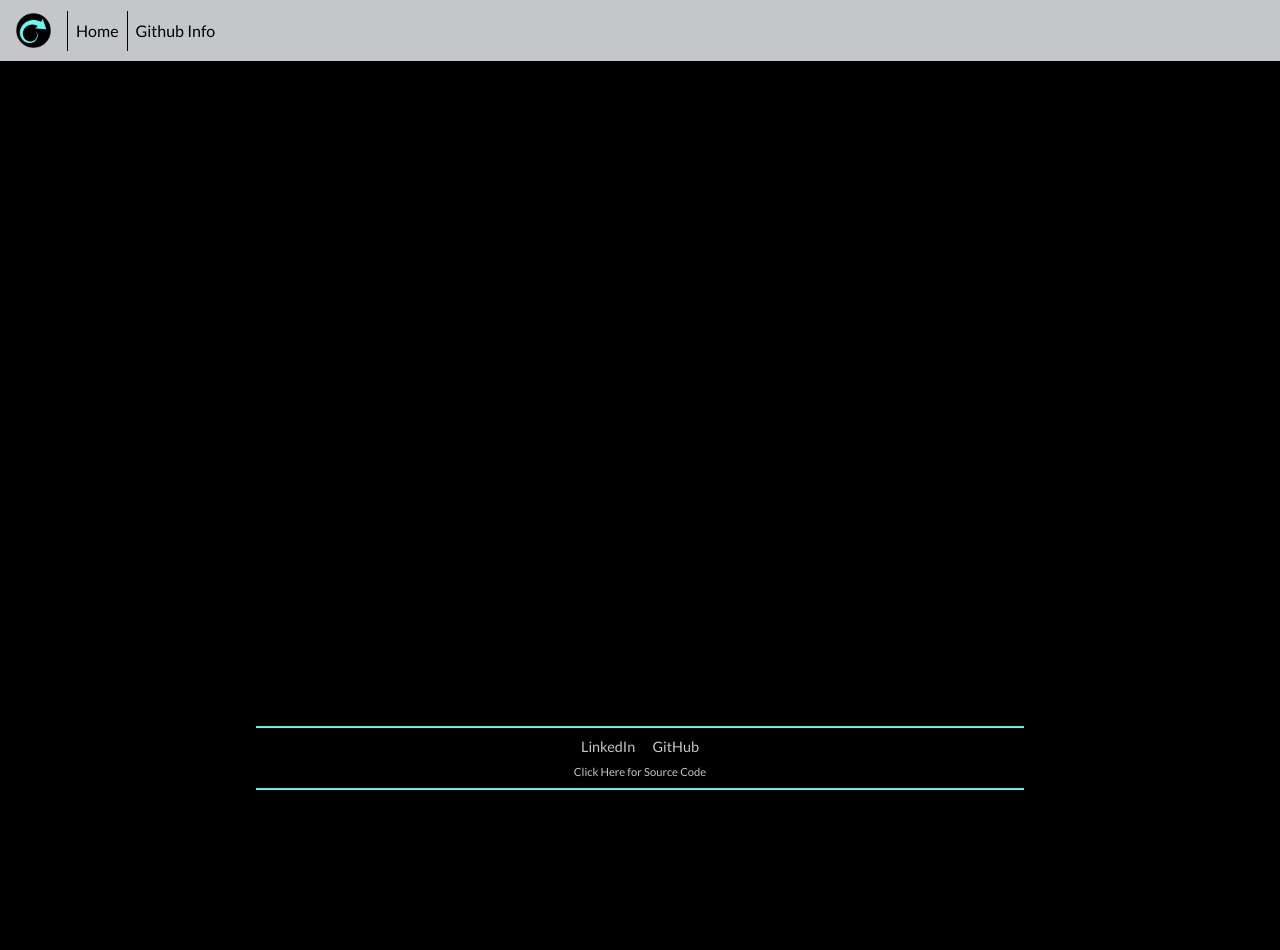
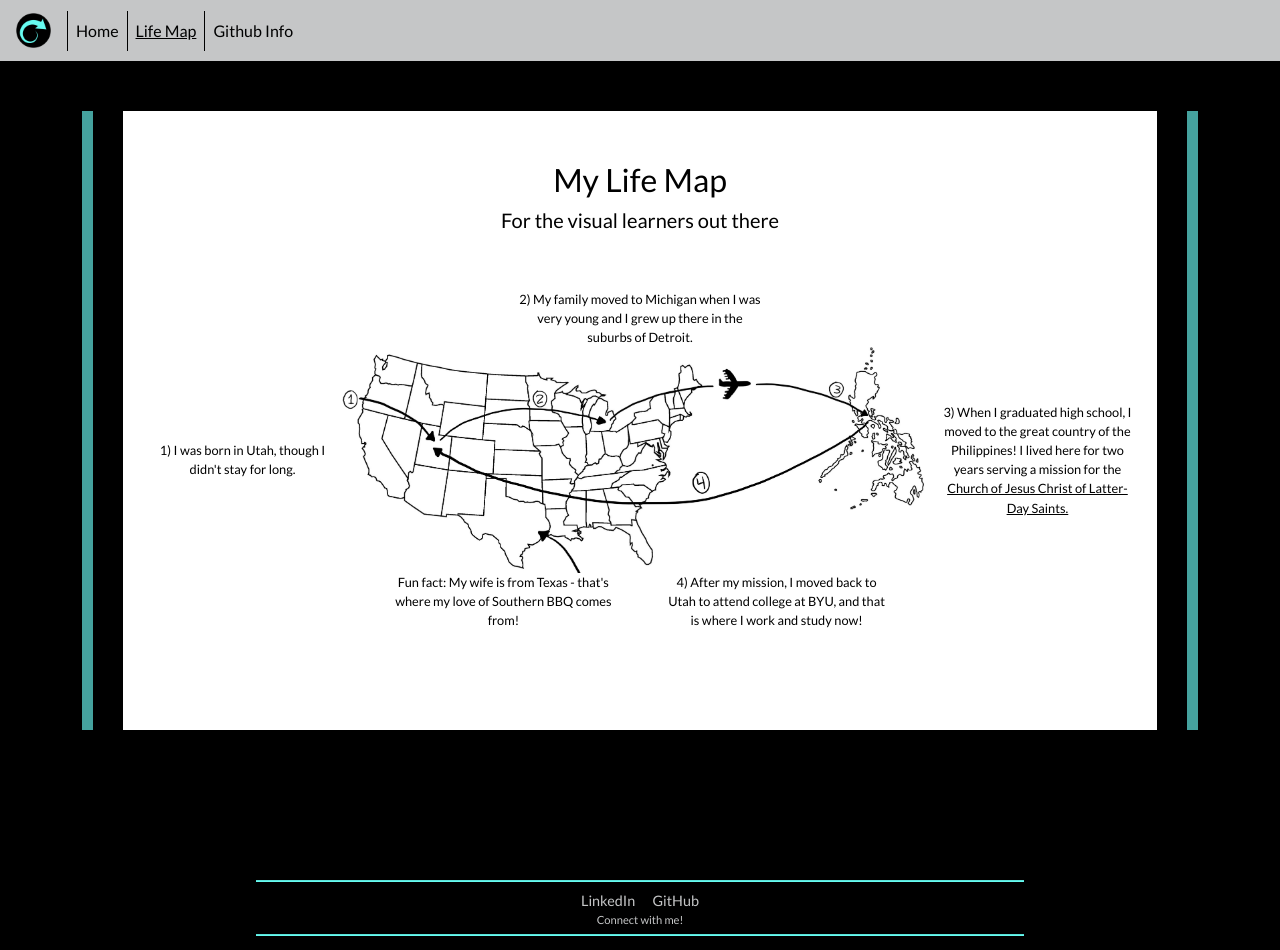
Before and after one commit to bd-g/brentdgeorge.com, a Vue app: page /life-map in a window 1280 px wide. Before the commit the page ends 800 px from the top, so only its background shows below. Built offline with nearby package versions, Linux system fonts and the light colour scheme.

Commit message:
three pages done

```diff
--- a/src/App.vue
+++ b/src/App.vue
@@ -27,7 +27,7 @@ export default {
   -webkit-font-smoothing: antialiased;
   -moz-osx-font-smoothing: grayscale;
   text-align: center;
-  color: #C5C6C7;
+  color: black;
 
   min-height: 100vh;
   overflow: hidden;
@@ -55,4 +55,80 @@ body {
   min-height: 100%;
   background-color: black !important;
 }
+
+.light-content {
+  display: flex;
+  flex-direction: column;
+  background-color: #C5C6C7;
+}
+
+.text-background {
+  display: flex;
+  flex: 1;
+  justify-content: center;
+  background-color: black;
+  padding: 20px;
+}
+
+.text-accent {
+  width: 90%;
+  display: flex;
+  justify-content: center;
+  background-color: #45A29E;
+  margin: 30px;
+}
+
+.text-container {
+  width: 98%;
+  display: flex;
+  flex-direction: column;
+  align-items: center;
+  background-color:white;
+  border-right: 30px solid black;
+  border-left: 30px solid black;
+  padding: 50px 0px 50px 0px;
+}
+
+.map-container {
+  width: 98%;
+  display: flex;
+  flex-direction: column;
+  align-items: center;
+  justify-content: center;
+  background-color:white;
+  border-right: 30px solid black;
+  border-left: 30px solid black;
+  padding: 50px 0px 50px 0px;
+}
+
+  /* Mobile Styles */
+@media only screen and (max-width: 959px) {
+  .text-background {
+    padding: 0;
+  }
+
+  .text-accent {
+    width: 100%;
+    margin: 8px;
+  }
+
+  .text-container {
+    width: 95%;
+    border-right: 0;
+    border-left: 0;
+  }
+
+
+  .map-container {
+    width: 95%;
+    display: flex;
+    flex-direction: column;
+    align-items: center;
+    background-color:white;
+    border-right: none;
+    border-left: none;
+    padding: none;
+  }
+}
+
 </style>
--- a/src/components/BaseFooter.vue
+++ b/src/components/BaseFooter.vue
@@ -7,9 +7,8 @@
         &nbsp;
         <a class="footer-link" href="https://www.github.com/bd-g/" target="_blank">GitHub</a>
       </li>
-      <li class = "info"><a class = "footer-link source-link" target="_blank"
-        href="https://github.com/bd-g/brent-d-george-website">
-        Click Here for Source Code</a>
+      <li class = "info source-link">
+        Connect with me!
       </li>
     </div>
     <hr class="footer-divide">
@@ -70,6 +69,7 @@ export default {
 
 .source-link {
   font-size: 70%;
+  color: #C5C6C7;
 }
 
 .footer-link:hover{
--- a/src/components/MenuHeader.vue
+++ b/src/components/MenuHeader.vue
@@ -5,6 +5,7 @@
     <b-collapse id="nav-collapse" is-nav>
       <b-navbar-nav>
         <router-link class="nav-link bg-black" to="/">Home</router-link>
+        <router-link class="nav-link bg-black" to="/life-map">Life Map</router-link>
         <router-link class="nav-link bg-black" to="/github-info">Github Info</router-link>
       </b-navbar-nav>
     </b-collapse>
@@ -40,4 +41,10 @@ export default {
   color: black !important;
 }
 
+/* Mobile Styles */
+@media only screen and (max-width: 959px) {
+ .nav-link {
+   border: none;
+ }
+}
 </style>
--- a/src/router/index.js
+++ b/src/router/index.js
@@ -21,6 +21,11 @@ const routes = [
     component: Home
   },
   {
+    path: '/life-map',
+    name: 'LifeMap',
+    component: () => import(/* webpackChunkName: "about" */ '../views/LifeMap.vue')
+  },
+  {
     path: '/github-info',
     name: 'GitHubInfo',
     component: () => import(/* webpackChunkName: "about" */ '../views/GitHubInfo.vue')
--- a/src/views/GitHubInfo.vue
+++ b/src/views/GitHubInfo.vue
@@ -3,9 +3,10 @@
       <div class="text-background">
         <div class="text-accent">
           <div class="text-container">
-            <h2>
+            <h1>
               Github Repositories
-            </h2>
+            </h1>
+            <div v-if="!isLoading" class="github-repo-table">
               <table>
                 <tr>
                   <th>Repository Name</th>
@@ -16,7 +17,27 @@
                   <th>Main Language</th>
                   <th>Issues</th>
                 </tr>
+                <tr v-for="repo in githubRepos" :key="repo.id">
+                  <td><a class="black-link" :href="repo.html_url">{{repo.name}}</a></td>
+                  <td class="twentyFiveWidth">{{repo.description ? repo.description : "-"}}</td>
+                  <td><img class="avatar-img" :src="repo.owner.avatar_url">{{repo.owner.login}}</td>
+                  <td>
+                    {{ repo.fork ? "Yes" : "No" }}
+                  </td>
+                  <td>
+                    {{ repo.archived ? "No" : "Yes" }}
+                    <svg width='6' height='6'>
+                      <circle cx='3' cy='3' r='3' :fill="repo.archived ? 'red' : 'green'"></circle>
+                    </svg>
+                  </td>
+                  <td>{{repo.language ? repo.language : "-"}}</td>
+                  <td>{{repo.open_issues ? repo.open_issues : "0"}}</td>
+                </tr>
               </table>
+            </div>
+            <div v-else class="github-repo-table">
+              <h3>Loading...</h3>
+            </div>
           </div>
         </div>
       </div>
@@ -31,7 +52,8 @@ export default {
   name: 'GitHubInfo',
   data() {
     return {
-      githubData: Object
+      githubRepos: Object,
+      isLoading: false
     }
   },
   created() {
@@ -40,101 +62,40 @@ export default {
   methods: {
     async fetchGithubData(){
       try {
-        const axiosInstance = axios.create({
-          baseURL: "https://api.github.com/users/bd-g/repos",
-          timeout: 1000,
-          headers: { 'Accept': 'application/vnd.github.v3+json' }
-        });
-
-        let response = axiosInstance.get("/");
-
-        this.githubData = await response.data;
-        console.log(this.githubData)
+        this.isLoading = true;
+        const response = await axios.get("/api/github/repos");
+        this.githubRepos = response.data.repos;
+        this.isLoading = false;
       }
       catch (error) {
           console.log("--- Error loading repo data --- \n" + error);
       }
-    },
-    createRepoRow(data){
-      let tr = document.createElement("tr");
-
-      let nameTd = document.createElement("td");
-      let nameA = document.createElement("a");
-      nameA.setAttribute("href", data["html_url"]);
-      nameA.setAttribute("class", "black-link");
-      let name = document.createTextNode(data["name"]);
-      nameA.appendChild(name);
-      nameTd.appendChild(nameA);
-
-      let descriptionTd = this.createNode("td", data["description"]);
-      descriptionTd.setAttribute("class", "twentyFiveWidth");
-
-      let ownerTd = document.createElement("td");
-      let ownerAvatar = document.createElement("img");
-      ownerAvatar.setAttribute("src", data["owner"]["avatar_url"]);
-      ownerAvatar.setAttribute("class", "avatar-img");
-      ownerTd.appendChild(ownerAvatar);
-      let owner = document.createTextNode(data["owner"]["login"]);
-      ownerTd.appendChild(owner);
-      ownerTd.setAttribute("style", "white-space: nowrap; overflow: hidden;");
-
-      let forkedTd = this.createNode("td", data["fork"]);
-
-      let activeTd = document.createElement("td");
-      activeTd.innerHTML =
-          this.yesOrNo(!data['archived']) +
-          " <svg width='6' height='6'><circle cx='3' cy='3' r='3' fill='" + ((!data['archived']) ? "green" : "red")
-             + "'></circle></svg>";
-
-      let languagesTd = this.createNode("td", data["language"]);
-
-      let issuesTd = this.createNode("td", data["open_issues"]);
-
-
-      tr.appendChild(nameTd);
-      tr.appendChild(descriptionTd);
-      tr.appendChild(ownerTd);
-      tr.appendChild(forkedTd);
-      tr.appendChild(activeTd);
-      tr.appendChild(languagesTd);
-      tr.appendChild(issuesTd);
-
-      return tr;
-    },
-
-    yesOrNo(bool){
-        if (bool){
-            return "Yes";
-        }
-        return "No";
-    },
-
-    createHeader(){
-        let tr = document.createElement("tr");
-
-        tr.appendChild(this.createNode("th", "Repository Name"));
-        tr.appendChild(this.createNode("th", "Description"));
-        tr.appendChild(this.createNode("th", "Owner"));
-        tr.appendChild(this.createNode("th", "Is Fork"));
-        tr.appendChild(this.createNode("th", "Active"));
-        tr.appendChild(this.createNode("th", "Main Language"));
-        tr.appendChild(this.createNode("th", "Issues"));
-        return tr;
-    },
-
-    createNode(nodeType, nodeText){
-        let t = document.createElement(nodeType);
-        let text = document.createTextNode(nodeText);
-        t.appendChild(text);
-        return t;
     },
   },
 }
 
 </script>
 
+<style scoped>
 
-<style scoped>
+* {
+  color: black;
+}
+
+.black-link {
+  color:  black;
+  text-decoration: underline;
+}
+
+.black-link:hover {
+  color: #45A29E;
+  text-decoration-color: #45A29E;
+}
+
+.avatar-img {
+  width: 25px;
+  text-align: right;
+}
 
 @media only screen and (max-width: 959px) {
   .github-repo-table {
@@ -197,9 +158,20 @@ export default {
     margin: 40px 0 40px;
   }
 
-  .github-repo-table th, .github-repo-table td {
+  .github-repo-table th{
     padding: 15px;
     border: 1px solid black;
+  }
+
+  .github-repo-table td {
+    padding: 15px;
+    border-width: 0px 1px 1px 1px;
+    border-color: black;
+    border-style: solid;
+  }
+
+  .twentyFiveWidth {
+    width: 25%;
   }
 }
 
--- a/src/views/Home.vue
+++ b/src/views/Home.vue
@@ -48,6 +48,10 @@ export default {
 
 
 <style scoped>
+* {
+  color: #C5C6C7;
+}
+
 .mint {
   color: #66FCF1;
 }
--- /dev/null
+++ b/src/views/LifeMap.vue
@@ -0,0 +1,132 @@
+<template>
+  <div class="light-content">
+    <div class="text-background">
+      <div class="text-accent">
+        <div class="map-container">
+          <h2>My Life Map</h2>
+          <h5>For the visual learners out there</h5>
+          <div class="map no-mobile">
+            <div class="top-map">
+              <p>2) My family moved to Michigan when I was very young and I grew up there in the
+                suburbs of Detroit.
+              </p>
+            </div>
+            <div class="middle-map">
+              <p>1) I was born in Utah, though I didn't stay for long.</p>
+              <img class="map-img" src="@/assets/combinedMap.jpg">
+              <p>3) When I graduated high school, I moved to the great country of the Philippines! I lived here for two years serving
+                a mission for the <a class="black-link" href="https://www.comeuntochrist.org" target="_blank">
+                Church of Jesus Christ of Latter-Day Saints.</a>
+              </p>
+            </div>
+            <div class="bottom-map">
+              <p>Fun fact: My wife is from Texas - that's where my love of Southern BBQ comes from!</p>
+              <p class="ten-width no-mobile">&nbsp;</p>
+              <p>4) After my mission, I moved back to Utah to attend college at BYU, and that is where
+                I work and study now!
+              </p>
+            </div>
+          </div>
+          <div class="map no-desktop">
+            <img class="mobile-map-img" src="@/assets/combinedMap.jpg">
+            <p>
+              1) I was born in Utah, though I didn't stay for long.
+            </p>
+            <p>
+              2) My family moved to Michigan when I was very young and I grew up there in the
+                suburbs of Detroit.
+            </p>
+            <p>
+              3) When I graduated high school, I moved to the great country of the Philippines! I lived here for two years serving
+                a mission for the <a class="black-link" href="https://www.comeuntochrist.org" target="_blank">
+                Church of Jesus Christ of Latter-Day Saints.</a>
+            </p>
+            <p>
+              4) After my mission, I moved back to Utah to attend college at BYU, and that is where
+              I work and study now!
+            </p>
+            <p>
+              Fun fact: My wife is from Texas - that's where my love of Southern BBQ comes from!
+            </p>
+          </div>
+        </div>
+      </div>
+    </div>
+  </div>
+</template>
+
+<script>
+export default {
+  name: 'LifeMap'
+}
+
+</script>
+
+<style scoped>
+.map {
+  display: flex;
+  flex-direction: column;
+  align-items: center;
+  margin: 50px 20px 50px 20px;
+}
+
+.top-map p, .middle-map p, .bottom-map p{
+  font-size: 80%;
+  flex: 1;
+  margin: 0;
+}
+
+.top-map{
+  display: flex;
+  justify-content: flex-end;
+  width: 25%;
+}
+.middle-map {
+  display: flex;
+  flex-direction: row;
+  align-items: center;
+}
+.bottom-map{
+  max-width: 50%;
+  display: flex;
+  flex-direction: row;
+}
+
+.ten-width{
+  max-width: 10%;
+}
+
+.black-link {
+  color:  black;
+  text-decoration: underline;
+}
+
+.black-link:hover {
+  color: #45A29E;
+  text-decoration-color: #45A29E;
+}
+
+.map-img {
+  max-width: 60%;
+  flex: 5;
+}
+
+@media only screen and (min-width: 960px){
+  .no-desktop {
+     display: none;
+  }
+}
+
+
+@media only screen and (max-width: 959px){
+  .no-mobile {
+    display: none;
+  }
+
+ .mobile-map-img {
+    width: 90%;
+    margin: 0 0 25px;
+  }
+}
+
+</style>
```
Also changed, not shown: vue.config.js (added, +9 -0 lines). Lines whose indentation alone changed are shown as unchanged.
